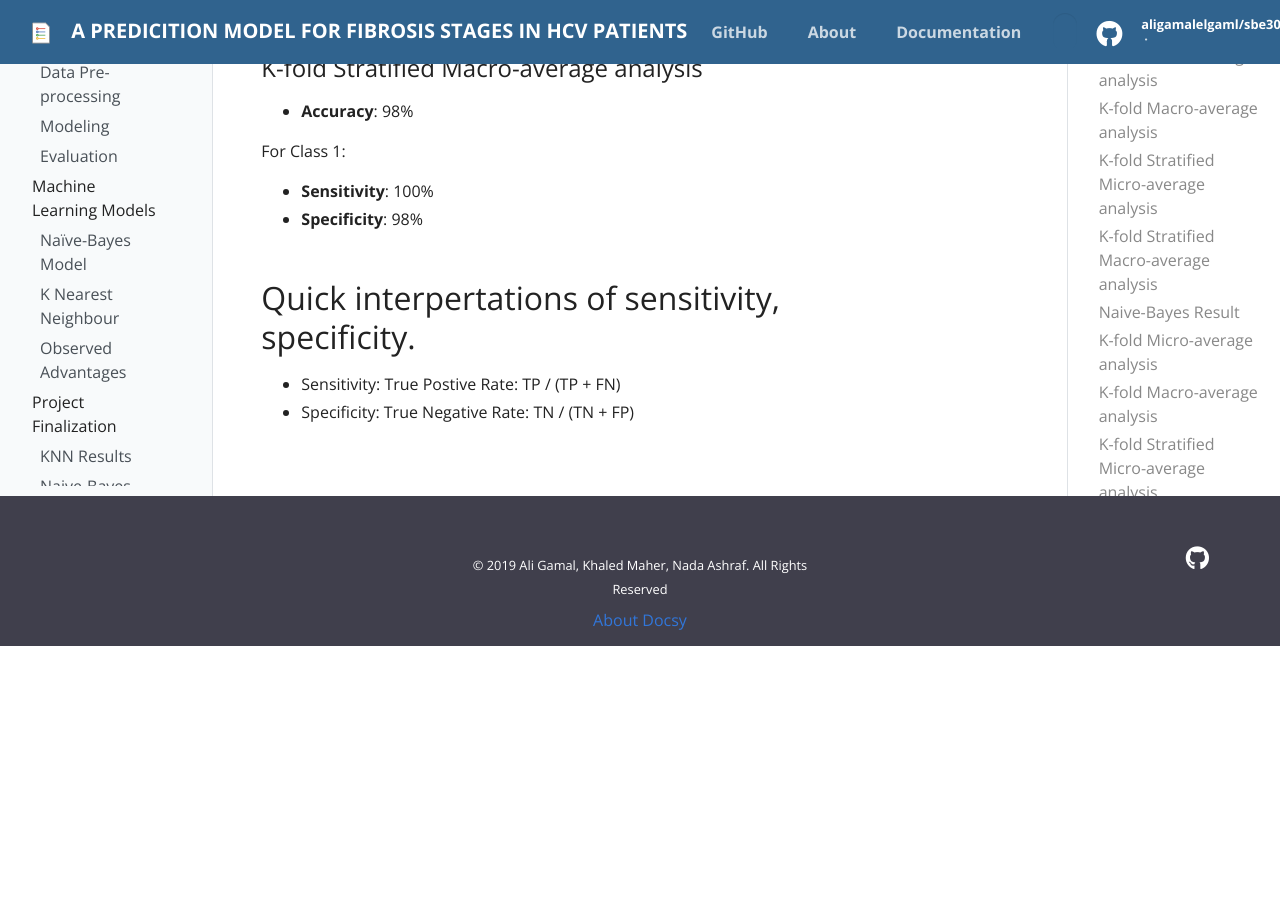
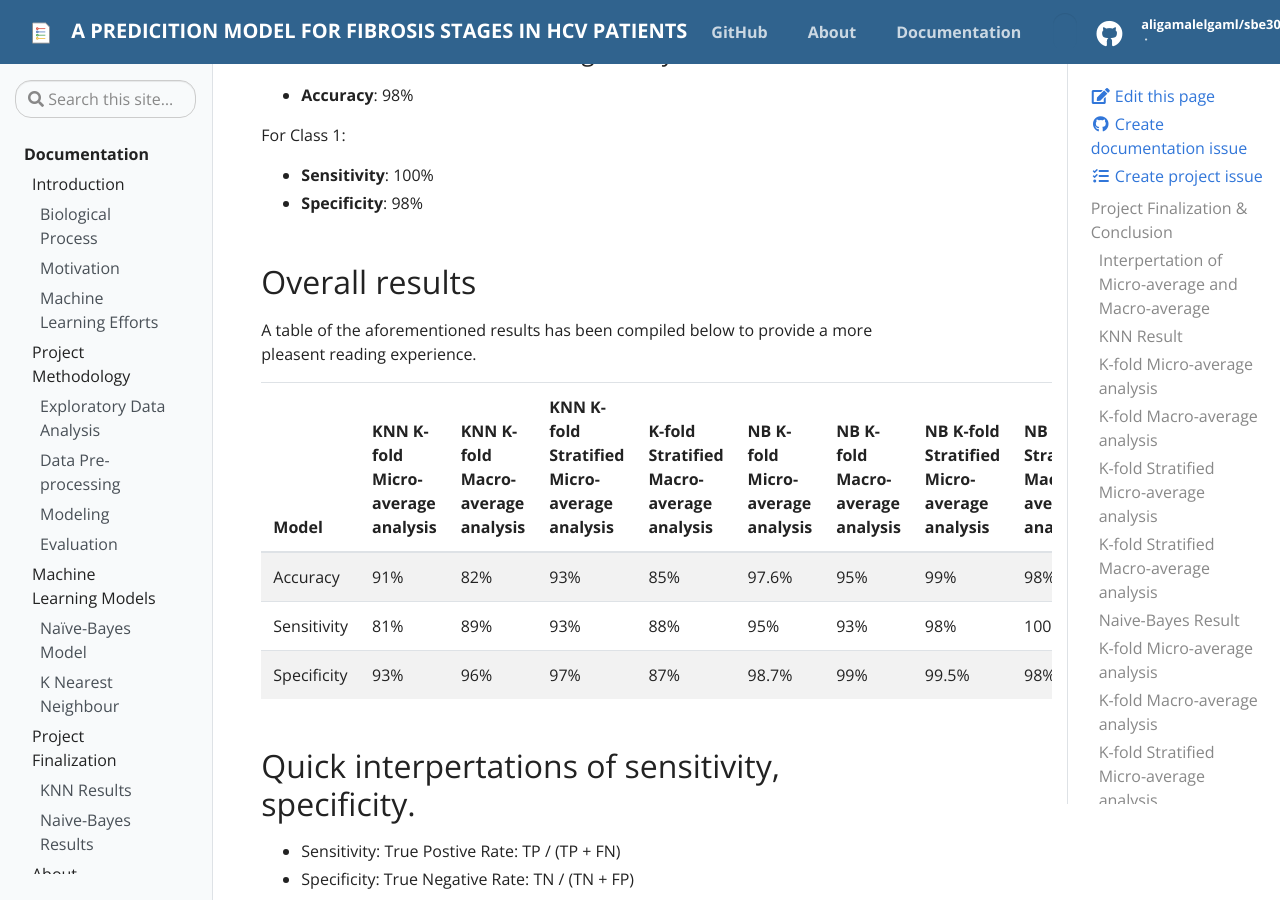
Before and after one commit to aligamalelgaml/Team15, a Jekyll site: the page built from _docs/final.md, in a window 1280 px wide and 900 px high, scrolled down 2021 px. Built offline with Jekyll 4.4.1, drawn with Linux system fonts in a browser that asks for light colours; before the commit the page ends 2677 px from its top, so only the background shows below that; some of the changed text lies outside the part shown.

Commit message:
Fixed issues

```diff
--- a/_data/toc.yml
+++ b/_data/toc.yml
@@ -28,8 +28,6 @@
           url: "docs/models#naïve-bayes-model"
         - title: K Nearest Neighbour
           url: "docs/models#knn-model"
-        - title: Observed Advantages
-          url: "docs/models#observed-advantages-of-each-model"
     - title: "Project Finalization"
       url: "docs/final"
       children:
--- a/_docs/final.md
+++ b/_docs/final.md
@@ -15,9 +15,9 @@ description: Finlization of project and results.
 	- Obtain performance measurements from each of the k one-vs-all matrices separately.
 	- Calculate average of all aforementioned measurements.
 
+Since this is a multiclassification problem, there are two types of analysis for evaluation. Macro-average analysis and micro-average analysis. The latter is the preferred analysis method.
+
 ## KNN Result
-
-Since this is a multiclassification problem, there are two types of analysis for evaluation. Macro-average analysis and micro-average analysis. The latter is the preferred analysis method.
 
 ### K-fold Micro-average analysis
 
@@ -83,6 +83,16 @@ For Class 1:
 - **Sensitivity**: 100%
 - **Specificity**: 98%
 
+## Overall results
+
+A table of the aforementioned results has been compiled below to provide a more pleasent reading experience.
+
+| Model  | KNN K-fold Micro-average analysis | KNN K-fold Macro-average analysis | KNN K-fold Stratified Micro-average analysis  | K-fold Stratified Macro-average analysis  |  NB K-fold Micro-average analysis | NB K-fold Macro-average analysis  | NB K-fold Stratified Micro-average analysis  | NB K-fold Stratified Macro-average analysis  |
+|---|---|---|---|---|---|---|---|---|
+|  Accuracy |  91% |  82% | 93%  | 85%  |  97.6% | 95%  |  99% | 98%  |
+|  Sensitivity |  81% |  89% | 93%  |  88% |  95% |  93% |  98% |  100% |
+| Specificity  | 93%  |  96% |  97% | 87%  | 98.7%  |  99% | 99.5%  | 98%  |
+
 
 ## Quick interpertations of sensitivity, specificity.
 
```
Also changed, not shown: _docs/intro.md (+1 -1 lines).
